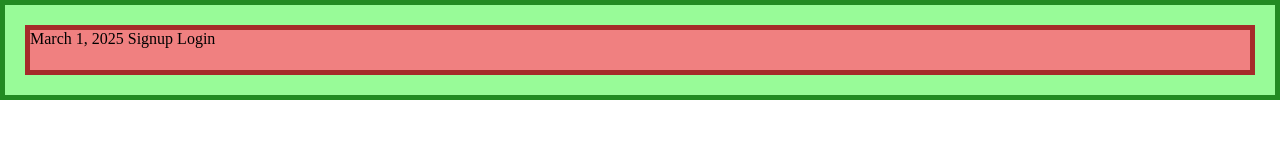
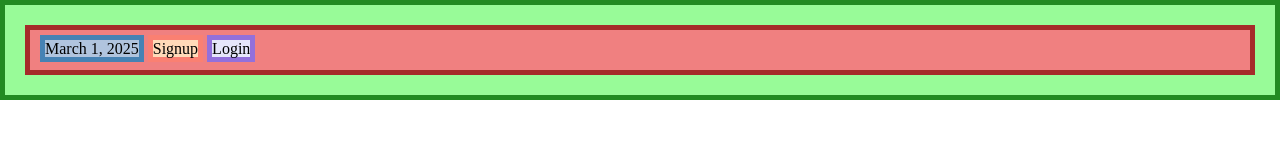
Before and after one commit to lejdenlazaro/odin-practice, a plain HTML site: page index.html in a window 1280 px wide. Drawn offline with Linux system fonts and the light colour scheme.

Commit message:
Save progress for flexbox practice

```diff
--- a/styles/style.css
+++ b/styles/style.css
@@ -9,15 +9,29 @@
   border: 5px solid forestgreen;
   background-color: palegreen;
   padding: 20px;
-  display: flex;
 }
 
 .menu {
   height: 50px;
   border: 5px solid brown;
   background-color: lightcoral;
-  flex: 1;
+  padding: 10px;
 }
 
-.one {
+.date {
+  height: 20px;
+  border: 5px solid steelblue;
+  background-color: lightsteelblue;
 }
+
+.signup {
+  height: 20px;
+  border: 5px solid salmon;
+  background-color: peachpuff;
+}
+
+.login {
+  height: 20px;
+  border: 5px solid mediumpurple;
+  background-color: lavender;
+}
```
